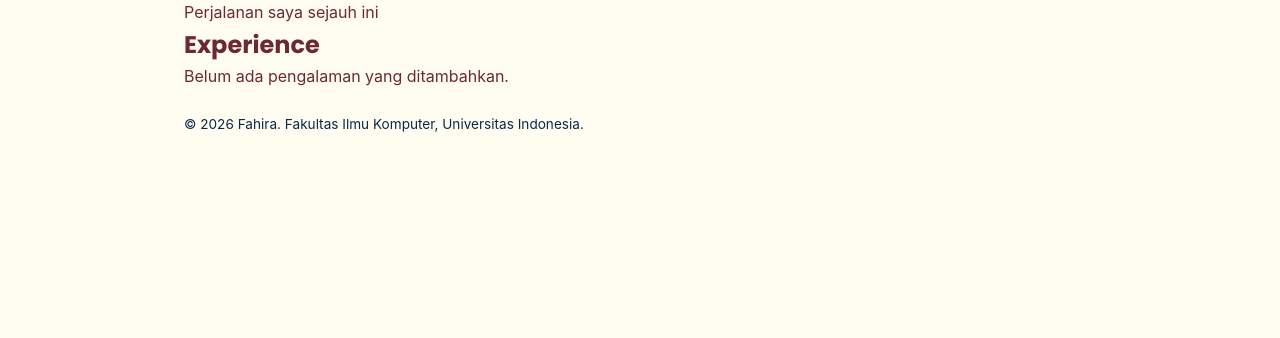
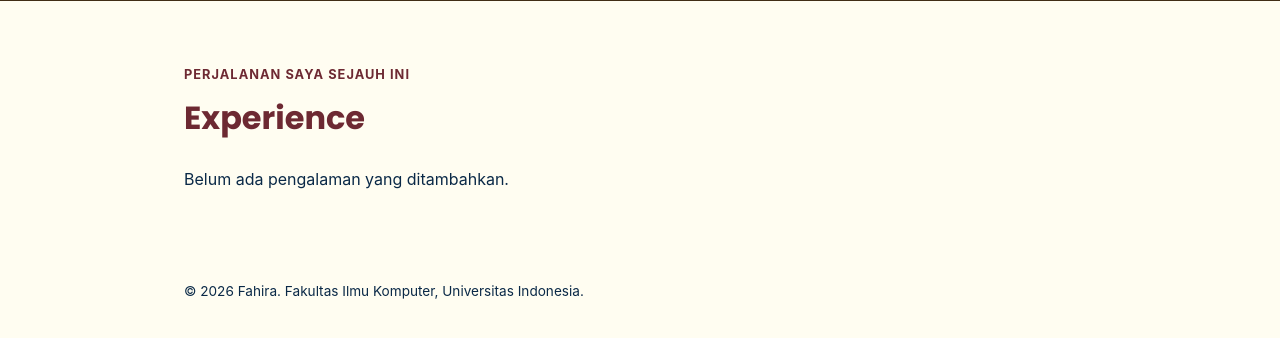
Before and after one commit to fahiraryhanabila/myportofolio, a Django app: page /experience/ in a window 1280 px wide. Shown: the part 74-412 px from the top of the page. Run offline with Django 5.2, Linux system fonts and the light colour scheme; data that the repository does not hold is empty.

Commit message:
style: add category-based color styling for experience cards

```diff
--- a/static/css/style.css
+++ b/static/css/style.css
@@ -14,7 +14,7 @@
     --radius: 4px;
 }
 
-/*Pengaturan gambar responsive*/
+/*setting gambar agar responsive*/
 img {
     max-width: 100%;
     height: auto;
@@ -50,7 +50,7 @@ body {
     color: var(--ink);
     background-color:var(--paper);
     line-height: 1.6;
-    overflow-x: hidden; /* jaga-jaga kalau ada elemen yang masih kelebihan*/
+    overflow-x: hidden; /* jaga-jaga kalau ada elemen yang masih meleber */
 }
 
 h1, .brand, .skills-title, .skills-column-title {
@@ -107,7 +107,6 @@ h1, .brand, .skills-title, .skills-column-title {
 
 .hero-grid {
     display: block;
-    max-width: 560px;
 }
 
 .hero-identity {
@@ -323,7 +322,7 @@ h1, .brand, .skills-title, .skills-column-title {
 }
 
 /*tambahan untuk section skills (Individual Assignment 1)*/
-.skills-section {
+.skills-section { /*skill section*/
     padding: 4rem 0 5rem;
     background: linear-gradient(180deg, #F7F1DE 0%, #FFFFFF 100%);
 }
@@ -446,7 +445,7 @@ h1, .brand, .skills-title, .skills-column-title {
     font-size: 0.85rem;
 }
 
-/*RESPONSIVE — TABLET*/
+/*RESPONSIVE tablet*/
 @media (max-width: 768px) {
     .hero-grid {
         grid-template-columns: 1fr;
@@ -488,7 +487,7 @@ h1, .brand, .skills-title, .skills-column-title {
     }
 }
 
-/* Pengaturan RESPONSIVE — MOBILE (<=600px) */
+/*RESPONSIVE mobile*/
 @media (max-width: 600px) {
     .hero {
         padding: 4rem 0;
@@ -525,3 +524,57 @@ h1, .brand, .skills-title, .skills-column-title {
         text-align: center;
     }
 }
+
+.experience-section {
+    padding: 4rem 0;
+    border-top: 1px solid var(--line);
+}
+
+.section-kicker {
+    color: var(--accent-dark);
+    font-size: 0.8rem;
+    font-weight: 700;
+    letter-spacing: 0.08em;
+    text-transform: uppercase;
+}
+
+.experience-section h1 {
+    margin: 0.4rem 0 1.5rem;
+    font-size: 2rem;
+}
+
+.experience-grid {
+    display: grid;
+    grid-template-columns: repeat(auto-fit, minmax(240px, 1fr));
+    gap: 1rem;
+}
+
+.experience-card {
+    padding: 1.25rem;
+    background-color: #fff;
+    border: 1px solid var(--line);
+    border-radius: var(--radius);
+}
+
+.experience-category {
+    color: var(--accent-dark);
+    font-size: 0.75rem;
+    font-weight: 700;
+    text-transform: uppercase;
+}
+
+.experience-card h2 {
+    margin: 0.5rem 0;
+    font-size: 1.25rem;
+}
+
+.experience-description,
+.empty-state {
+    color: var(--text-muted);
+}
+
+.experience-status {
+    margin-top: 1rem;
+    font-size: 0.85rem;
+    font-weight: 600;
+}
```
